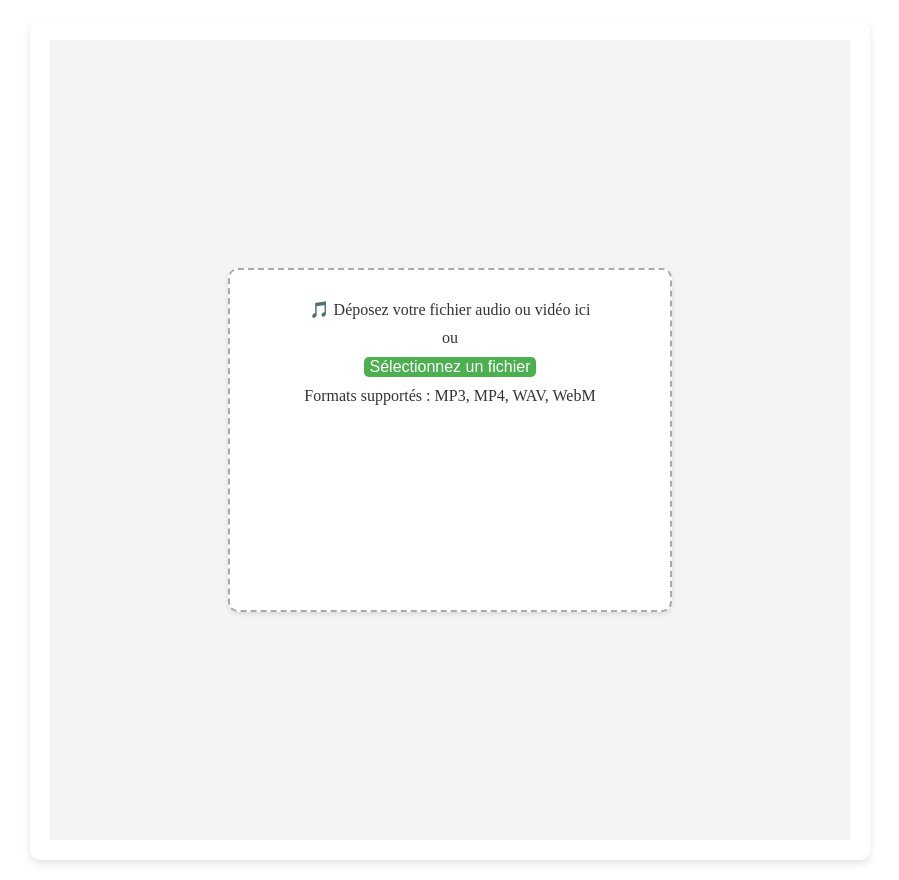
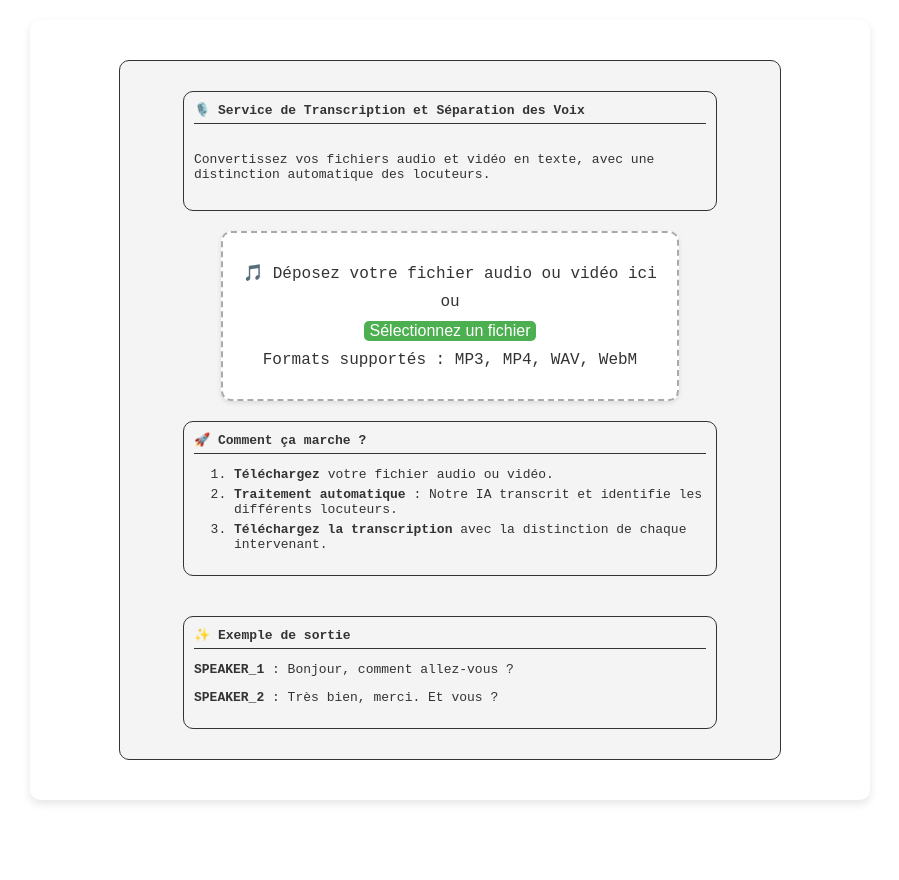
Before and after one commit to famibelle/TranscriMate, a Vue app in the folder transcribox/: page / in a window 1280 px wide. Shown: the whole page, without its empty margins (190-1089 px from the left). After the commit the page ends 820 px from the top, so only its background shows below. Built offline with nearby package versions, Linux system fonts and the light colour scheme.

Commit message:
edition de style et miniature de video

```diff
--- a/transcribox/src/App.vue
+++ b/transcribox/src/App.vue
@@ -53,6 +53,15 @@
             <!-- Affichage du temps actuel et de la durée totale -->
             <span>{{ formatTime(currentTime) }} / {{ formatTime(audioDuration) }}</span>
           </div>
+
+          <!-- Affichage du thumbnail si disponible -->
+          <div v-if="thumbnail" class="thumbnail-preview">
+            <h3>Aperçu de la vidéo :</h3>
+            <img :src="thumbnail" alt="Thumbnail de la vidéo" />
+          </div>
+
+          <!-- Élément vidéo caché pour capturer le thumbnail -->
+          <video ref="video" style="display: none;" @loadeddata="captureThumbnail"></video>
         </div>
 
         <!-- Section de la barre de progression ASCII pour la transcription globale -->
@@ -96,7 +105,7 @@
 
         <!-- Liste des locuteurs et des segments de transcription avec couleur unique par locuteur -->
         <div class="conversation-container" :class="{ dark: isDarkMode, disabled: !isTranscriptionComplete }">
-          <div class="conversation-header">💬 Conversation</div>
+          <div class="conversation-header">💬 Conversation<span v-if="!isTranscriptionComplete" class="dots">...</span></div>
           <div class="conversation-body">
             <div v-for="(segment, index) in transcriptions" :key="index" class="message"
               :style="{ backgroundColor: getSpeakerColor(segment.speaker) }">
@@ -104,8 +113,7 @@
                 <span v-if="!segment.isEditing" class="speaker"
                   @click="isTranscriptionComplete ? toggleSpeakerAudio(segment, index) : null"
                   @contextmenu.prevent="isTranscriptionComplete ? enableEditMode(segment) : null"
-                  @touchstart.prevent="handleTouchStart($event, segment)"
-                  @touchend.prevent="handleTouchEnd($event)">
+                  @touchstart.prevent="handleTouchStart($event, segment)" @touchend.prevent="handleTouchEnd($event)">
 
                   <span v-if="playingIndex === index">⏸️</span>
                   {{ segment.speaker }}:
@@ -128,11 +136,10 @@
           </div>
         </div>
 
-
-
         <!-- Textarea pour l'ensemble de la transcription avec style encadré -->
         <div v-if="transcriptions.length > 0" class="transcription-full-container">
-          <div class="transcription-header">📝 Transcription complète</div>
+          <div class="transcription-header">📝 {{ isTranscriptionComplete ? "Transcription complète" : "Transcription en cours ..." }}
+          </div>
           <button @click="copyToClipboard" class="copy-button">📋 Copier</button>
           <textarea v-model="fullTranscription" class="transcription-textarea" readonly
             oninput="this.style.height = ''; this.style.height = this.scrollHeight + 'px'"></textarea>
@@ -142,14 +149,43 @@
 
       <!-- Interface d'upload si aucun fichier n'est sélectionné -->
       <div v-else class="upload-container">
+        <!-- Titre principal et sous-titre pour clarifier la fonction du service -->
+        <div class="stats-container">
+          <div class="stats-header">🎙️ Service de Transcription et Séparation des Voix</div>
+          <div class="stats-body">
+            <p>Convertissez vos fichiers audio et vidéo en texte, avec une distinction automatique des
+              locuteurs.</p>
+          </div>
+        </div>
         <div class="upload-box" @dragover.prevent @drop.prevent="handleDrop" @click="triggerFileInput">
           <p>🎵 Déposez votre fichier audio ou vidéo ici</p>
           <p>ou</p>
           <button @click.stop="triggerFileInput">Sélectionnez un fichier</button>
           <p>Formats supportés : MP3, MP4, WAV, WebM</p>
         </div>
-        <input type="file" ref="fileInput" @change="onFileChange" accept="audio/*, video/*, .m4a" style="display: none" />
-      </div>
+        <input type="file" ref="fileInput" @change="onFileChange" accept="audio/*, video/*, .m4a"
+          style="display: none" />
+
+        <!-- Section "Comment ça marche ?" pour guider l'utilisateur -->
+        <div class="stats-container">
+          <div class="stats-header">🚀 Comment ça marche ?</div>
+
+          <ol>
+            <li><strong>Téléchargez</strong> votre fichier audio ou vidéo.</li>
+            <li><strong>Traitement automatique</strong> : Notre IA transcrit et identifie les différents locuteurs.</li>
+            <li><strong>Téléchargez la transcription</strong> avec la distinction de chaque intervenant.</li>
+          </ol>
+
+        </div>
+
+        <!-- Exemple de sortie pour montrer la séparation des voix -->
+        <div class="stats-container">
+          <div class="stats-header">✨ Exemple de sortie</div>
+          <p><strong>SPEAKER_1</strong> : Bonjour, comment allez-vous ?</p>
+          <p><strong>SPEAKER_2</strong> : Très bien, merci. Et vous ?</p>
+        </div>
+      </div>
+
     </div>
   </div>
 </template>
@@ -158,6 +194,8 @@
 export default {
   data() {
     return {
+      thumbnail: null, // URL de l'image thumbnail
+      extraction_audio_status: "🔄 Extraction audio en cours...",
       touchTimer: null,
       touchStartTime: null,
       loadingMessage: "🔄 Extraction audio en cours...",
@@ -207,6 +245,36 @@ export default {
   },
 
   methods: {
+    // Capture un thumbnail de la vidéo sélectionnée
+    generateThumbnail(file) {
+      // Vérification de l'existence de l'élément vidéo
+      const videoElement = this.$refs.video;
+      if (!videoElement) {
+        console.error("L'élément vidéo n'est pas disponible");
+        return;
+      }
+
+      videoElement.src = URL.createObjectURL(file); // Charger la vidéo
+      videoElement.load(); // Assurez-vous que la vidéo est chargée
+    },
+
+    // Capture le thumbnail quand les données de la vidéo sont prêtes
+    captureThumbnail() {
+      const videoElement = this.$refs.video;
+      if (!videoElement) return;
+
+      const canvas = document.createElement("canvas");
+      canvas.width = videoElement.videoWidth;
+      canvas.height = videoElement.videoHeight;
+
+      const context = canvas.getContext("2d");
+      context.drawImage(videoElement, 0, 0, canvas.width, canvas.height);
+
+      this.thumbnail = canvas.toDataURL("image/png");
+
+      URL.revokeObjectURL(videoElement.src);
+    },
+
     handleTouchStart(event, segment) {
       if (!this.isTranscriptionComplete) return;
 
@@ -227,6 +295,7 @@ export default {
 
     startProgressLoop() {
       this.intervalId = setInterval(() => {
+        this.loadingMessage = "🔄 Extraction audio en cours...";
         this.progress = (this.progress + 1) % 10; // Boucle de 0 à 9 pour la progression
         const filled = '█'.repeat(this.progress);
         const empty = '░'.repeat(10 - this.progress);
@@ -286,7 +355,6 @@ export default {
 
       return progressBar;
     },
-
 
     toggleSpeakerAudio(segment, index) {
       // Si un autre passage est en lecture, l'arrêter
@@ -490,6 +558,14 @@ export default {
       if (files.length) {
         this.file = files[0];  // Stocke le fichier sélectionné
         console.log("Fichier sélectionné :", this.file);
+
+        // Vérifie si le fichier est une vidéo
+        if (this.file.type.startsWith("video/")) {
+          this.generateThumbnail(this.file); // Capture le thumbnail si c'est une vidéo
+        } else {
+          this.thumbnail = null; // Réinitialise le thumbnail s'il ne s'agit pas d'une vidéo
+        }
+
         this.setupAudio();  // Préparer l'audio
         this.uploadFile();  // Envoyer le fichier au backend et récupérer la transcription
       }
@@ -688,19 +764,18 @@ body {
   border-color: #555 !important;
 }
 
-
-
 .upload-container {
   display: flex;
+  flex-direction: column;
   justify-content: center;
   align-items: center;
-  height: 100vh;
+  height: auto;
   background-color: #f4f4f4;
 }
 
 .upload-box {
-  width: 400px;
-  height: 300px;
+  width: auto;
+  height: 60%;
   border: 2px dashed #aaa;
   border-radius: 10px;
   text-align: center;
@@ -913,8 +988,6 @@ textarea {
   /* Texte en blanc pour le mode sombre */
 }
 
-
-
 /* Mode sombre pour .file-container et ses parties */
 .dark .file-container {
   border: 1px solid #555;
@@ -951,7 +1024,7 @@ textarea {
   /* Texte en noir pour le mode clair */
 }
 
-
+.upload-container,
 .stats-container {
   border: 1px solid #333;
   border-radius: 10px;
@@ -965,6 +1038,8 @@ textarea {
   font-family: monospace;
 }
 
+.how-it-works-header,
+.service-description-header,
 .stats-header {
   font-weight: bold;
   border-bottom: 1px solid #333;
@@ -972,10 +1047,13 @@ textarea {
   margin-bottom: 10px;
 }
 
+.how-it-works-body,
+.service-description-body,
 .stats-body {
   padding: 5px 0;
 }
 
+.service-description-subheader,
 .stats-subheader {
   font-weight: bold;
   margin-top: 10px;
@@ -1521,4 +1599,30 @@ ul {
   color: #c0c0c0;
   /* Couleur plus claire pour la barre de progression */
 }
+
+.dots {
+  display: inline-block;
+  margin-left: 5px;
+  font-weight: bold;
+  animation: blink 1.5s steps(5, end) infinite;
+}
+.dark .dots {
+  color: #f0f0f0;
+}
+
+@keyframes blink {
+  0%, 20% {
+    color: transparent;
+  }
+  40% {
+    color: rgb(133, 131, 131);
+  }
+  60% {
+    color: transparent;
+  }
+  80%, 100% {
+    color: black;
+  }
+}
+
 </style>
```
Lines whose indentation alone changed are shown as unchanged.
